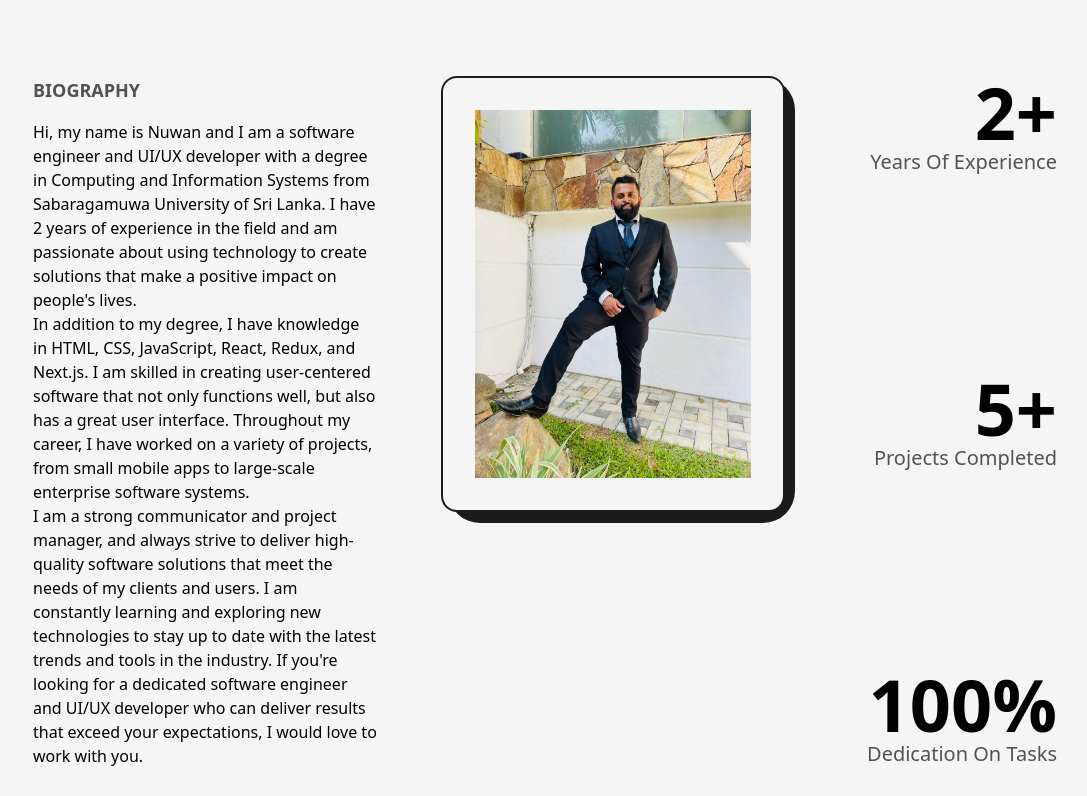
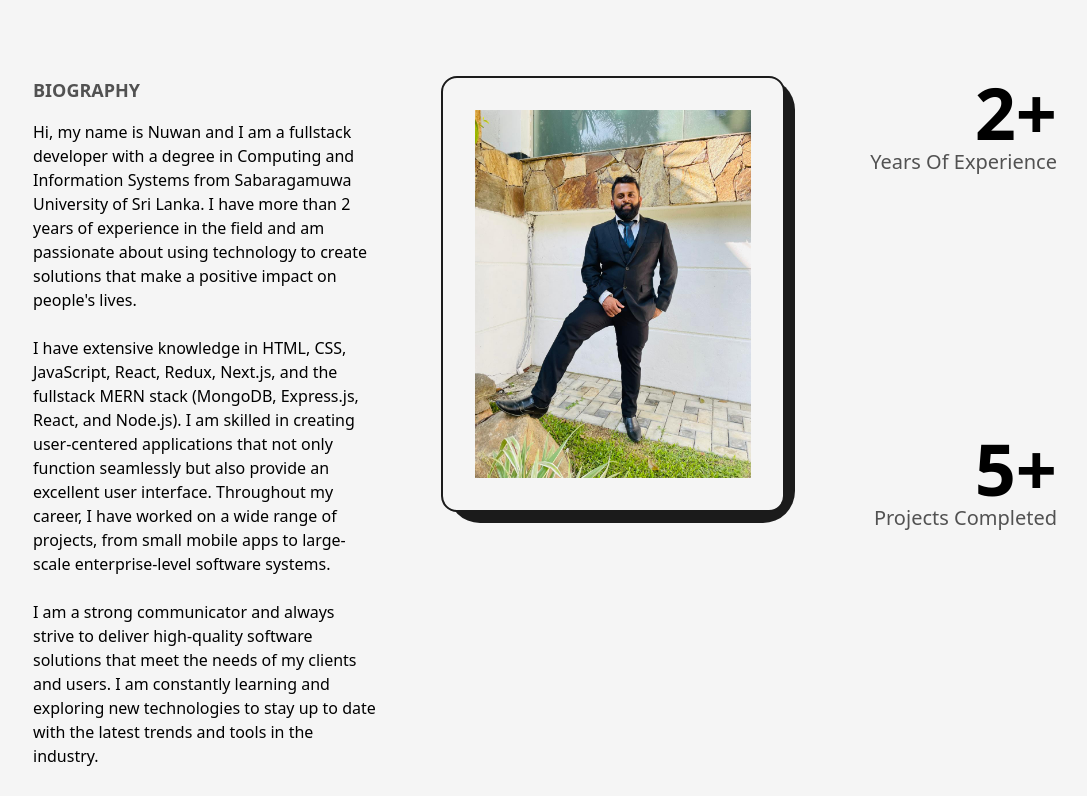
Before and after one commit to nuwandm/my-portfolio, a Next.js app: page /about in a window 1280 px wide. Shown: the part 260-1056 px from the top of the page, without its empty margins (95-1182 px from the left). Built offline with nearby package versions, Linux system fonts and the light colour scheme.

Commit message:
updated about and resume

```diff
--- a/src/pages/about.js
+++ b/src/pages/about.js
@@ -29,30 +29,35 @@ const about = () => {
 								BioGraphy
 							</h2>
 							<p className="font-medium">
-                Hi, my name is Nuwan and I am a software engineer and UI/UX
-                developer with a degree in Computing and Information Systems
-                from Sabaragamuwa University of Sri Lanka. I have 2 years of
-                experience in the field and am passionate about using technology
-                to create solutions that make a positive impact on people's
-                lives.
+								Hi, my name is Nuwan and I am a fullstack developer with a
+								degree in Computing and Information Systems from Sabaragamuwa
+								University of Sri Lanka. I have more than 2 years of experience
+								in the field and am passionate about using technology to create
+								solutions that make a positive impact on people's lives.
 							</p>
+							<br />
 							<p className="font-medium">
-                In addition to my degree, I have knowledge in HTML, CSS,
-                JavaScript, React, Redux, and Next.js. I am skilled in creating
-                user-centered software that not only functions well, but also
-                has a great user interface. Throughout my career, I have worked
-                on a variety of projects, from small mobile apps to large-scale
-                enterprise software systems.
+								I have extensive knowledge in HTML, CSS, JavaScript, React,
+								Redux, Next.js, and the fullstack MERN stack (MongoDB,
+								Express.js, React, and Node.js). I am skilled in creating
+								user-centered applications that not only function seamlessly but
+								also provide an excellent user interface. Throughout my career,
+								I have worked on a wide range of projects, from small mobile
+								apps to large-scale enterprise-level software systems.
 							</p>
+							<br />
 							<p className="font-medium">
-                I am a strong communicator and project manager, and always
-                strive to deliver high-quality software solutions that meet the
-                needs of my clients and users. I am constantly learning and
-                exploring new technologies to stay up to date with the latest
-                trends and tools in the industry. If you're looking for a
-                dedicated software engineer and UI/UX developer who can deliver
-                results that exceed your expectations, I would love to work with
-                you.
+								I am a strong communicator and always strive to deliver
+								high-quality software solutions that meet the needs of my
+								clients and users. I am constantly learning and exploring new
+								technologies to stay up to date with the latest trends and tools
+								in the industry.
+							</p>
+							<br />
+							<p>
+								If you're looking for a dedicated software engineer who can
+								deliver results that exceed your expectations, I would love to
+								work with you.
 							</p>
 						</div>
 						{/* profile pic section */}
--- a/src/pages/index.js
+++ b/src/pages/index.js
@@ -15,7 +15,6 @@ export default function Home() {
 				<title>Nuwan Madusanka Portfolio</title>
 				<meta name="description" content="Generated by create next app" />
 			</Head>
-
 
 			<main className="flex items-center text-dark w-full min-h-screen dark:text-light">
 				<Layout className="pt-0 md:p-16 sm:pt-8">
@@ -38,13 +37,18 @@ export default function Home() {
                 xl:!text-5xl  lg:!text-6xl sm:!text-3xl sm:!pl-5"
 							/>
 							<p className="my-4 text-base font-medium md:text-sm sm:text-xs">
-              As an experienced Front-End Developer, my focus is on transforming concepts into cutting-edge web applications.
-              I invite you to explore my portfolio of recent projects and articles, which highlight my proficiency web development technologies. From responsive design to seamless user experiences, I am committed to delivering outstanding results that exceed client expectations.
-              Let's create something amazing together!
+								As an experienced Front-End Developer, my focus is on
+								transforming concepts into cutting-edge web applications. I
+								invite you to explore my portfolio of recent projects and
+								articles, which highlight my proficiency web development
+								technologies. From responsive design to seamless user
+								experiences, I am committed to delivering outstanding results
+								that exceed client expectations. Let's create something amazing
+								together!
 							</p>
 							<div className="flex items-center self-start mt-2 lg:self-center">
 								<Link
-                  href='/Nuwan_Madusanka_CV.pdf'
+									href="/public/Resume/Nuwan_Madusanka.pdf"
 									target={"_blank"}
 									className="flex items-center bg-dark text-light p-2.5 px-6
                 rounded-lg text-lg font-semibold  hover:bg-light hover:text-dark border-2 border-solid border-transparent hover:border-dark
@@ -56,7 +60,6 @@ export default function Home() {
 								<Link
 									href="mailto:nuwandarshana2012@gmail.com"
 									className="ml-4 text-lg capitalize text-dark underline dark:text-light md:text-base "
-
 								>
 									contact
 								</Link>
```
Also changed, not shown: 1 other file (tests, documents, lock files or other folders). Lines whose indentation alone changed are shown as unchanged.
